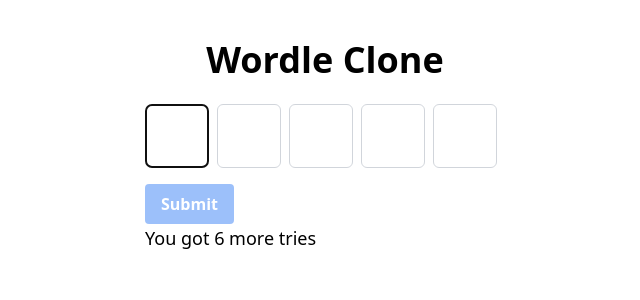
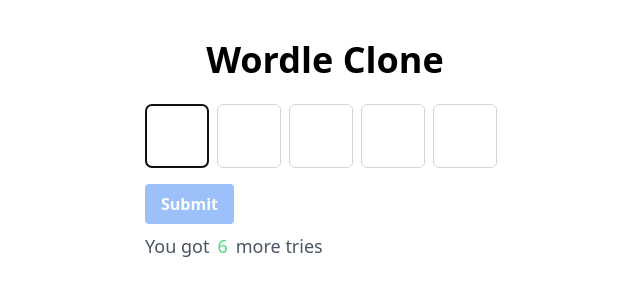
Before and after one commit to Hellionfrs/wordle-clone, a React (Vite) app: page / in a window 1280 px wide. Shown: the top 300 px of the page, without its empty margins (315-955 px from the left). Built offline with nearby package versions, Linux system fonts and the light colour scheme.

Commit message:
feat: Add number-elevator animation for TriesComp (tries counter)

```diff
--- a/src/components/TriesComp/TriesComp.jsx
+++ b/src/components/TriesComp/TriesComp.jsx
@@ -11,13 +11,13 @@
     // Desactivar la animación después de un corto período para permitir la reproducción
     const timeout = setTimeout(() => {
       setAnimate(false);
-    }, 500); // Duración de la animación (0.5 segundos)
+    }, 1000); // Duración de la animación (0.5 segundos)
 
     return () => clearTimeout(timeout);
   }, [triesRemaining]);
   return (
-    <span className={clsx(animate ? "animate-letter-fade" : "")}>
+    <div className={clsx("text-green-400",animate ? "animate-number-elevator" : "")}>
       {triesRemaining}
-    </span>
+    </div>
   );
 }
--- a/src/components/Wordle/Wordle.jsx
+++ b/src/components/Wordle/Wordle.jsx
@@ -79,9 +79,11 @@
           You lose!
         </div>
       ) : (
-        <span className="mt-2 text-lg font-medium text-gray-600a">
-          You got <TriesComp triesRemaining={triesRemaining} /> more tries
-        </span>
+        <div className="flex gap-2 mt-2 text-lg font-medium text-gray-600">
+          <span>You got </span>
+          <TriesComp triesRemaining={triesRemaining} />
+          <span> more tries</span>
+        </div>
       )}
     </div>
     // animate-flip-up animate-delay-[50ms]
--- a/tailwind.config.js
+++ b/tailwind.config.js
@@ -4,12 +4,17 @@
   theme: {
     extend: {
       animation: {
-        'letter-fade': 'letter-fade 0.5s ease forwards'
+        'letter-fade': 'letter-fade 0.5s ease forwards',
+        'number-elevator':'number-elevator 0.5s ease forwards'
       },
       keyframes: {
         'letter-fade': {
-          '0%': { opacity: '0', transform: 'translateY(20px)' },
-          '100%': { opacity: '1', transform: 'translateY(0)' }
+          '0%': { opacity: '0', transform: 'translateY(100px)' },
+          '100%': { opacity: '1', transform: 'translateY(0px)' }
+        },
+        'number-elevator': {
+          '0%': { opacity: '0', transform: 'translateY(-20px)' },
+          '100%': { opacity: '1', transform: 'translateY(0px)' }
         }
       }
     }
```
